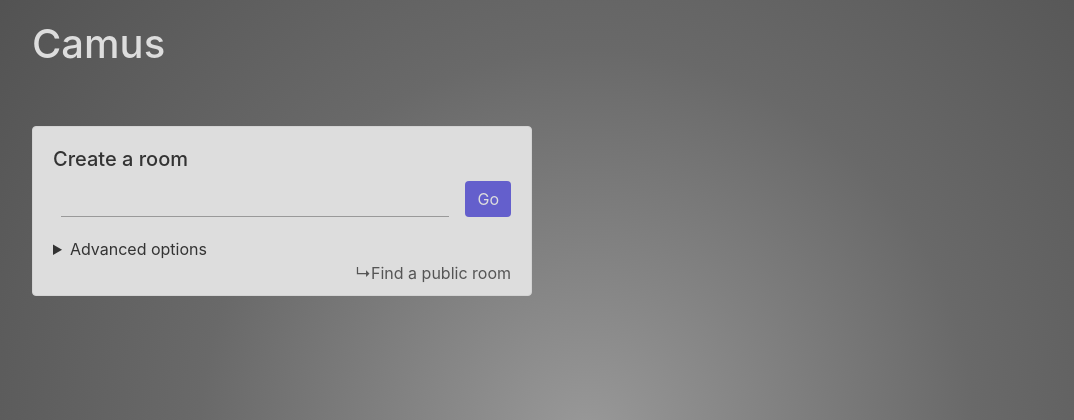
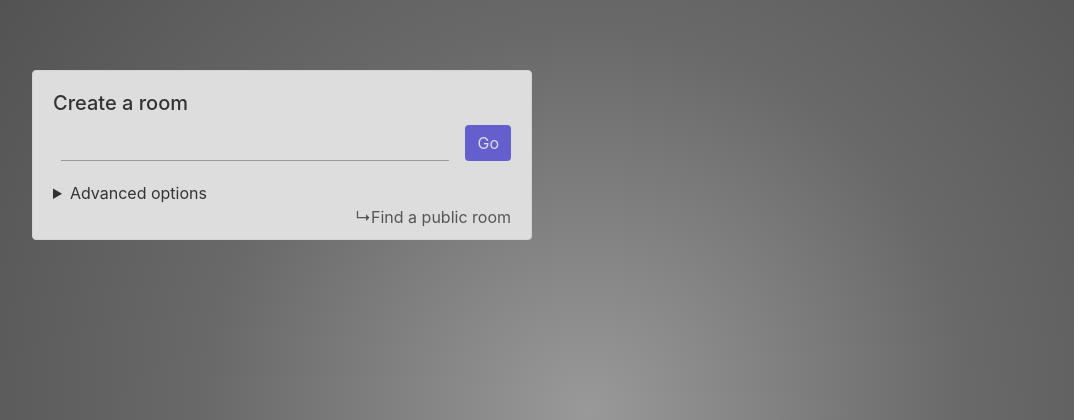
Before and after one commit to leafway/camus, a Python web app: template camus/templates/chat.html in a window 1280 px wide. Shown: the top 420 px of the page, without its empty margins (53-1127 px from the left). Run offline with Jinja, Linux system fonts and the light colour scheme; the template is opened without the code that fills it: most values are stand-ins (such as "Sample title", 1, 10 or a date in 2020); form fields are guessed from the names that the template uses; some libraries are stand-ins or nearby versions.

Commit message:
Update chat.html

```diff
--- a/camus/templates/chat.html
+++ b/camus/templates/chat.html
@@ -2,7 +2,6 @@
 {% import "bootstrap/form.html" as wtf %}
 
 {% block header_content %}
-  <h1 class="headline">Camus</h1>
 
 {% endblock %}
 
```
